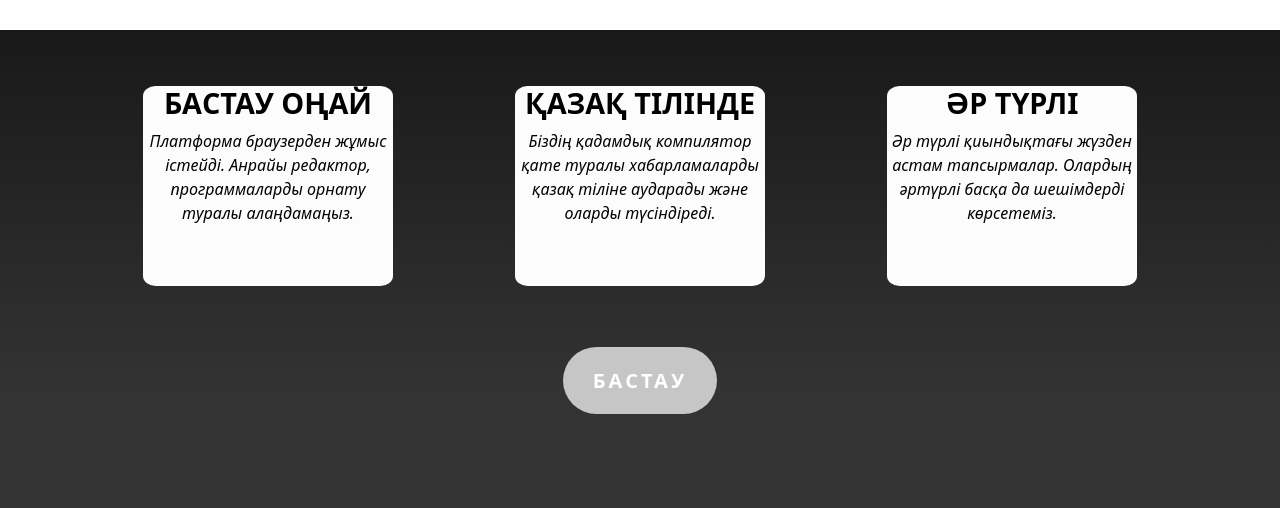
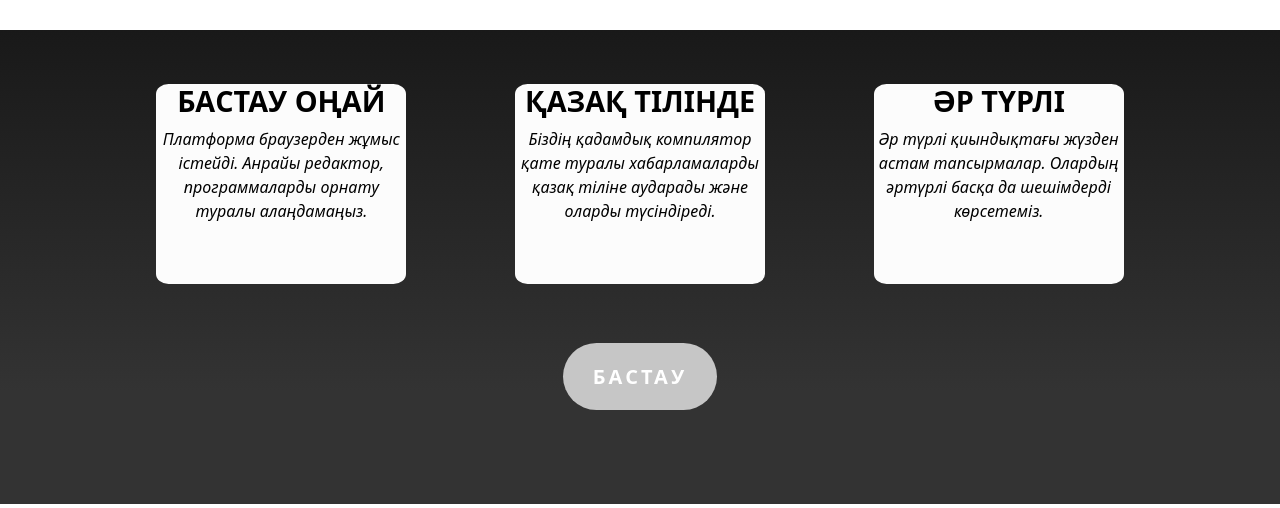
Before and after one commit to Biden01/iostream2024, a Django app: page / in a window 1280 px wide. Shown: the part 747-1255 px from the top of the page. Run offline with Django 4.2, Linux system fonts and the light colour scheme; some libraries are stand-ins or nearby versions.

Commit message:
fix errors

```diff
--- a/djangoMainPage/static/main/main.css
+++ b/djangoMainPage/static/main/main.css
@@ -61,10 +61,10 @@ section:nth-of-type(2) #first {
     margin: 5% 0;
 }
 
-/*.container {*/
-/*    max-width: 700px;*/
-/*    margin: 0 auto;*/
-/*}*/
+.container {
+    max-width: 1100px;
+    margin: 0 auto;
+}
 
 .button2 {
     text-decoration: none;
```
